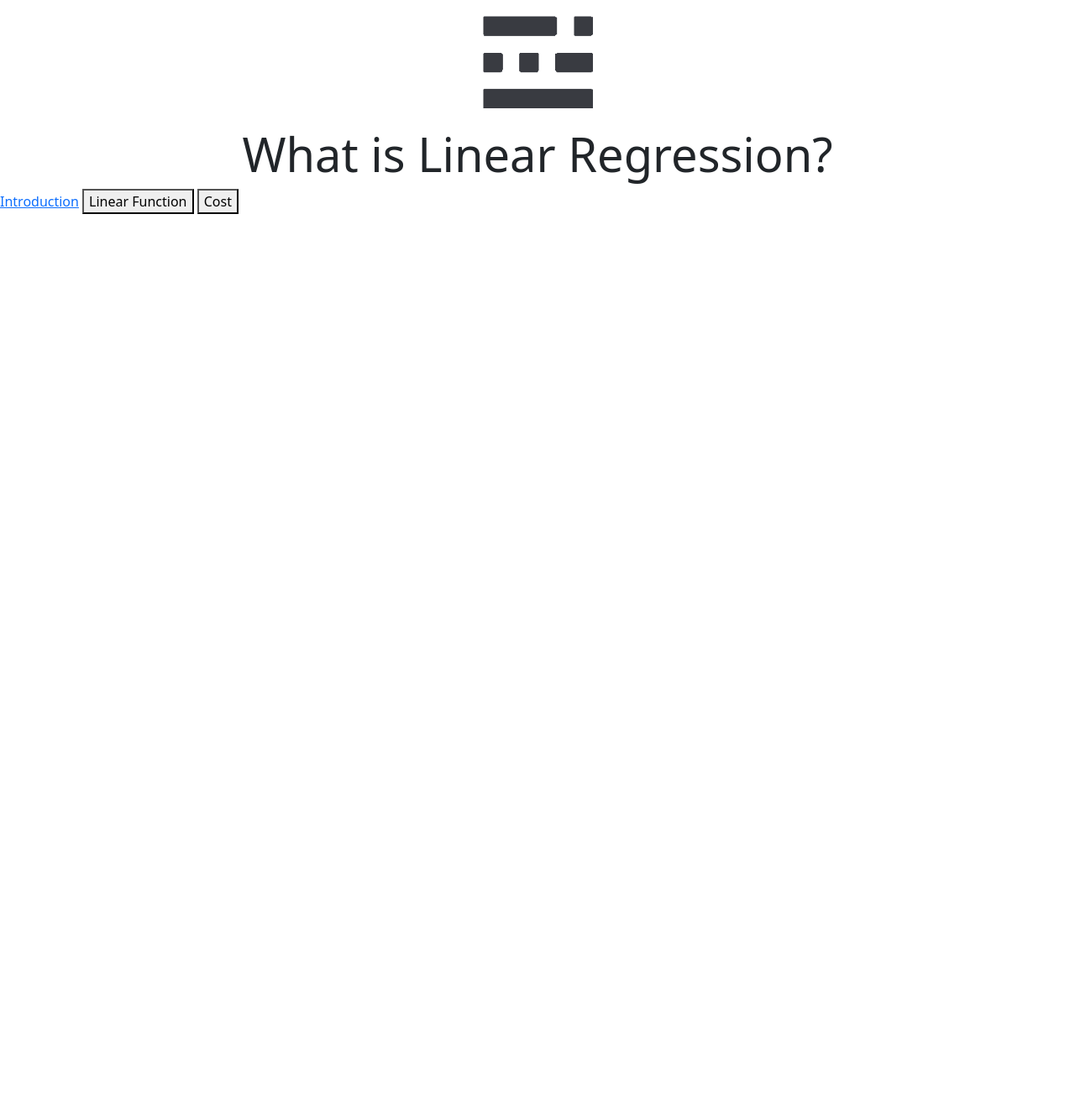
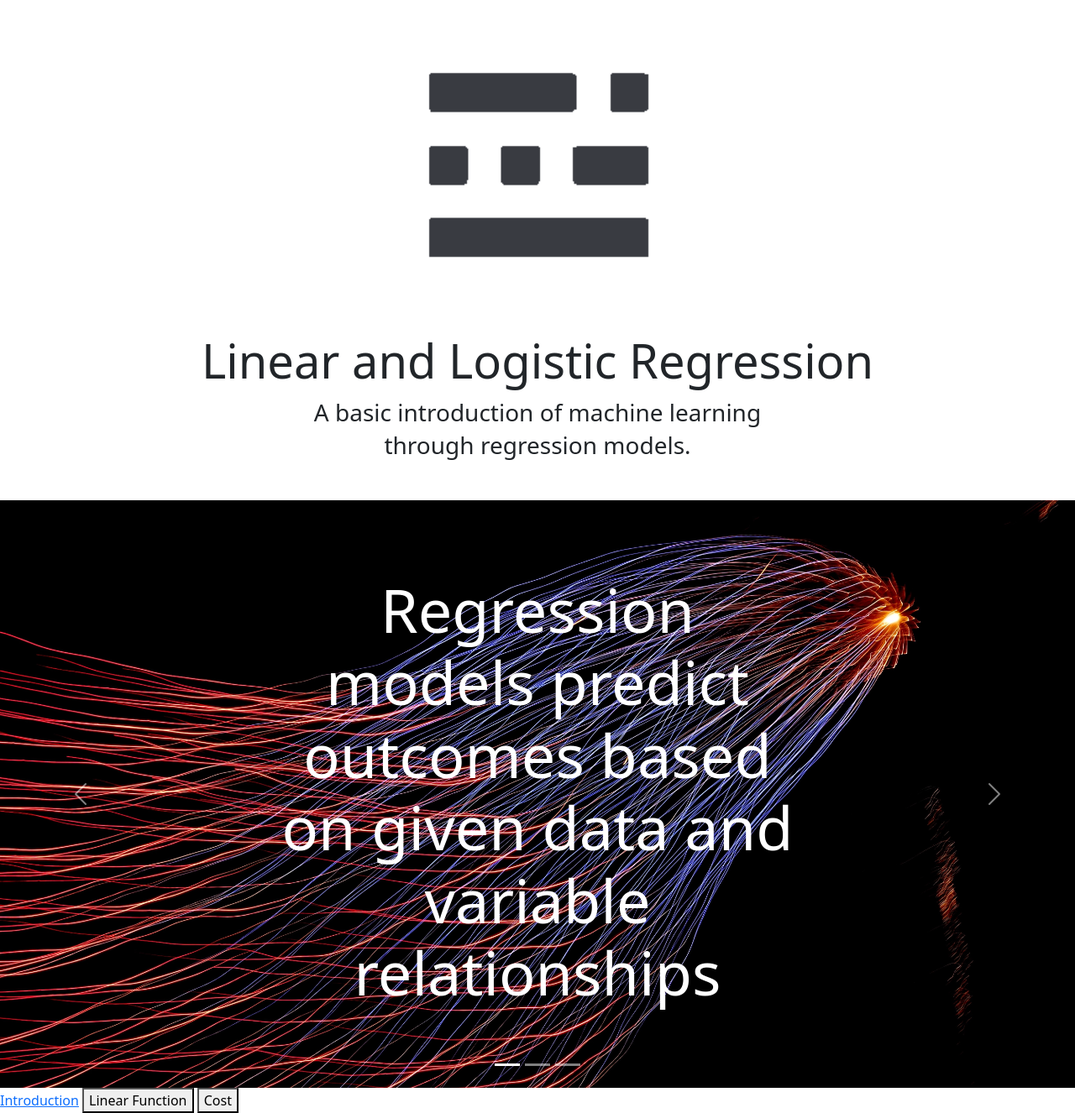
Before and after one commit to damienwin/MLbasics, a Flask app: page / in a window 1280 px wide. Shown: the part 56-1382 px from the top of the page at 84% size. Before the commit the page ends 311 px from the top, so only its background shows below. Run offline with Flask 3, Linux system fonts and the light colour scheme.

Commit message:
Carousel and Style
Added carousel and adjusted style of homepage.

```diff
--- /dev/null
+++ b/styles.css
@@ -0,0 +1,19 @@
+.position-relative {
+    position: relative;
+}
+
+.position-absolute {
+    position: absolute;
+}
+
+.top-50 {
+    top: 50%;
+}
+
+.start-50 {
+    left: 50%;
+}
+
+.translate-middle {
+    transform: translate(-50%, -50%);
+}
--- a/templates/index.html
+++ b/templates/index.html
@@ -10,6 +10,8 @@
         integrity="sha384-T3c6CoIi6uLrA9TneNEoa7RxnatzjcDSCmG1MXxSR1GAsXEV/Dwwykc2MPK8M2HN"
         crossorigin="anonymous"
     >
+    <link href="https://cdn.jsdelivr.net/npm/bootstrap-icons/font/bootstrap-icons.css" rel="stylesheet">
+    <link rel="stylesheet" href="styles.css">
   </head>
   <body>
     <nav class="navbar navbar-expand-lg bg-dark">
@@ -29,13 +31,55 @@
     </nav>
     {% block content %}
     <a href="https://intellisys.haow.ca/" target="_blank">
-      <img src="{{ url_for('static', filename='isl-logo-dark.gif') }}" class="rounded mx-auto d-block mb-0" height="150px">
+      <img src="{{ url_for('static', filename='isl-logo-dark.gif') }}" class="rounded mx-auto d-block mt-5 mb-5" height="300px">
     </a>
     <div class="w-100">
       <div class="text-center">
-        <h1 class="display-4"><strong>What is Linear Regression?</strong></h1>
+        <h1 class="display-4"><strong>Linear and Logistic Regression</strong></h1>
+        <h2 class="fw-lighter mb-5"><small>A basic introduction of machine learning <br> through regression models.</small></h2>
       </div>
     </div>
+
+    <div id="carouselExample" class="carousel slide carousel-fade">
+      <div class="carousel-indicators">
+        <button type="button" data-bs-target="#carouselExampleIndicators" data-bs-slide-to="0" class="active" aria-current="true" aria-label="Slide 1"></button>
+        <button type="button" data-bs-target="#carouselExampleIndicators" data-bs-slide-to="1" aria-label="Slide 2"></button>
+        <button type="button" data-bs-target="#carouselExampleIndicators" data-bs-slide-to="2" aria-label="Slide 3"></button>
+      </div>
+      <div class="carousel-inner">
+        <div class="carousel-item active">
+          <img src="{{ url_for('static', filename='homelinear-bg.jpg') }}" class="d-block w-100" alt="..." style="object-fit: cover; height: 700px;">
+          <div class="position-absolute top-50 start-50 translate-middle text-center text-white" style="max-width: 100% !important;">
+            <h1 class="display-2"><strong>Regression models predict outcomes based on given data and variable relationships</strong></h1>
+          </div>
+        </div>
+        <div class="carousel-item">
+          <img src="{{ url_for('static', filename='computer-bg.avif') }}" class="d-block w-100" alt="..." style="object-fit: cover; height: 700px;">
+          <div class="position-absolute top-50 start-50 translate-middle text-center text-white" style="max-width: 100% !important;">
+            <h1 class="display-2"><strong>It develops a predictive function capable of estimating future outcomes</strong></h1>
+          </div>
+        </div>
+        <div class="carousel-item">
+          <img src="{{ url_for('static', filename='harddrive-bg.jpg') }}" class="d-block w-100" alt="..." style="object-fit: cover; height: 700px; filter: brightness(50%)">
+          <div class="position-absolute top-50 start-50 translate-middle text-center text-white" style="max-width: 100% !important;">
+            <h1 class="display-2"><strong>Let's see some real world applications of regression models</strong></h1>
+            <a href="#" class="btn btn-outline-light">
+              <i class="bi bi-arrow-down"></i>
+            </a>
+          </div>
+        </div>
+      </div>
+      <button class="carousel-control-prev" type="button" data-bs-target="#carouselExample" data-bs-slide="prev">
+        <span class="carousel-control-prev-icon" aria-hidden="true"></span>
+        <span class="visually-hidden">Previous</span>
+      </button>
+      <button class="carousel-control-next" type="button" data-bs-target="#carouselExample" data-bs-slide="next">
+        <span class="carousel-control-next-icon" aria-hidden="true"></span>
+        <span class="visually-hidden">Next</span>
+      </button>
+    </div>
+
+
     <a href="/introduction/page1">Introduction</a>
     <button>Linear Function</button>
     <button>Cost</button>
```
Also changed, not shown: static/computer-bg.avif (added), static/harddrive-bg.jpg (added), static/homelinear-bg.jpg (added), 1 other file.
